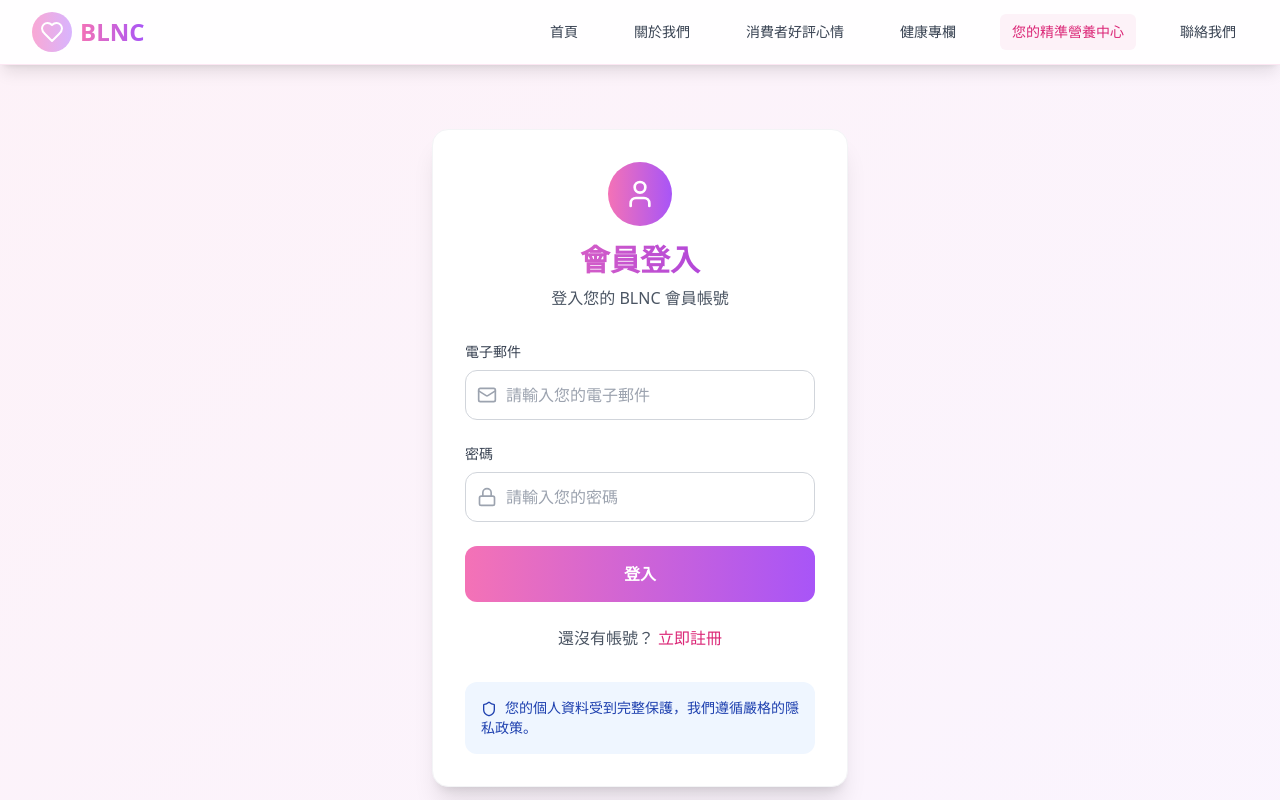
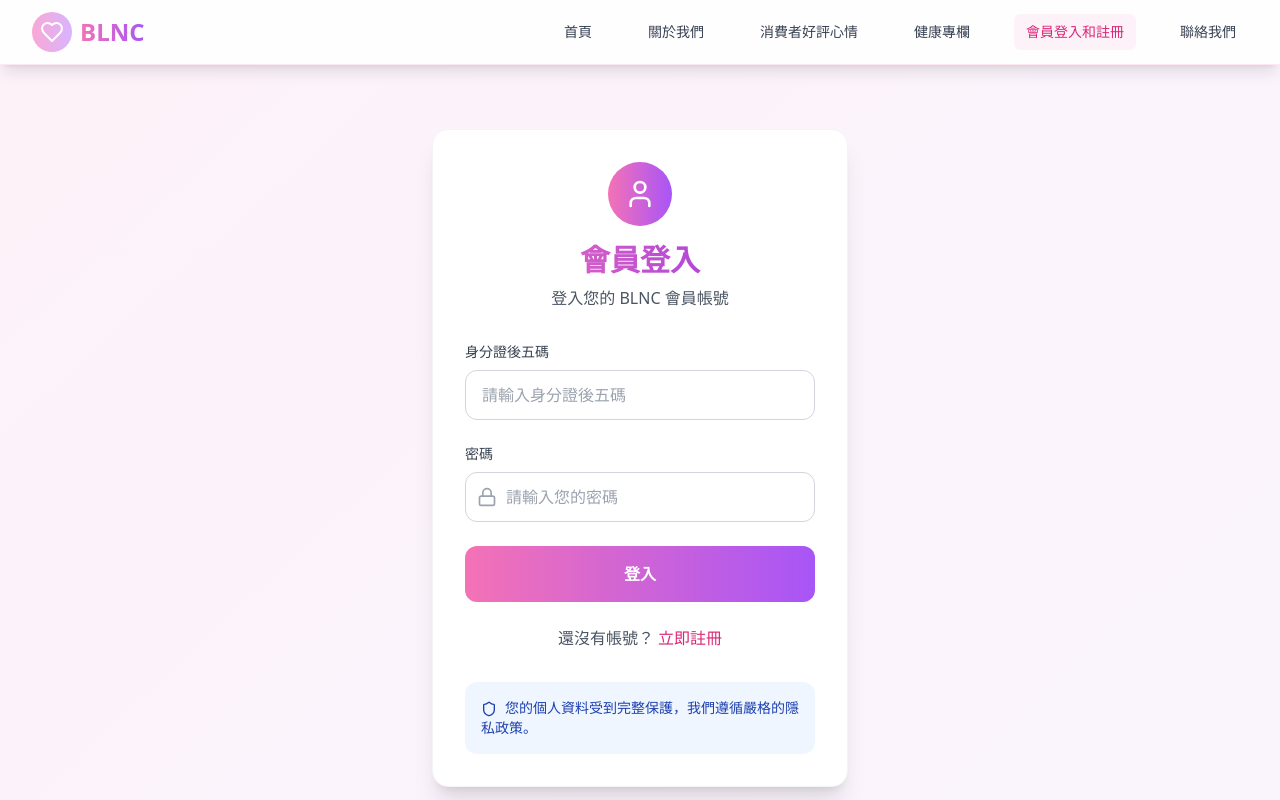
Before and after one commit to no-ttt/BLNC, a React (Vite) app: page /#/nutrition-center in a window 1280 px wide. Shown: the top 800 px of the page. Built offline with nearby package versions, Linux system fonts and the light colour scheme.

Commit message:
修改登入方式和導航欄文字

```diff
--- a/src/components/Navbar.tsx
+++ b/src/components/Navbar.tsx
@@ -12,7 +12,7 @@
     { name: '關於我們', path: '/about' },
     { name: '消費者好評心情', path: '/reviews' },
     { name: '健康專欄', path: '/health-column' },
-    { name: '您的精準營養中心', path: '/nutrition-center' },
+    { name: '會員登入和註冊', path: '/nutrition-center' },
     { name: '聯絡我們', path: '/contact' },
   ];
 
--- a/src/pages/NutritionCenter.tsx
+++ b/src/pages/NutritionCenter.tsx
@@ -6,7 +6,7 @@
   const [isLoggedIn, setIsLoggedIn] = useState(false);
   const [showRegister, setShowRegister] = useState(false);
   const [loginData, setLoginData] = useState({
-    email: '',
+    idNumber: '',
     password: ''
   });
   const [registerData, setRegisterData] = useState({
@@ -15,14 +15,15 @@
     password: '',
     confirmPassword: '',
     phone: '',
-    birthday: ''
+    birthday: '',
+    idNumber: ''
   });
   const [currentStep, setCurrentStep] = useState('login'); // login, report, order
   const [selectedPlan, setSelectedPlan] = useState('30days');
 
   const handleLogin = (e: React.FormEvent) => {
     e.preventDefault();
-    if (loginData.email && loginData.password) {
+    if (loginData.idNumber && loginData.password) {
       setIsLoggedIn(true);
       setCurrentStep('report');
     }
@@ -34,7 +35,7 @@
       alert('密碼確認不符！');
       return;
     }
-    if (registerData.name && registerData.email && registerData.password) {
+    if (registerData.name && registerData.email && registerData.password && registerData.idNumber) {
       alert('註冊成功！請登入您的帳號。');
       setShowRegister(false);
       setRegisterData({
@@ -43,7 +44,8 @@
         password: '',
         confirmPassword: '',
         phone: '',
-        birthday: ''
+        birthday: '',
+        idNumber: ''
       });
     }
   };
@@ -195,19 +197,17 @@
               <form onSubmit={handleLogin} className="space-y-6">
                 <div>
                   <label className="block text-sm font-medium text-gray-700 mb-2">
-                    電子郵件
+                    身分證後五碼
                   </label>
-                  <div className="relative">
-                    <Mail className="absolute left-3 top-1/2 transform -translate-y-1/2 h-5 w-5 text-gray-400" />
-                    <input
-                      type="email"
-                      value={loginData.email}
-                      onChange={(e) => setLoginData({...loginData, email: e.target.value})}
-                      className="w-full pl-10 pr-4 py-3 border border-gray-300 rounded-xl focus:ring-2 focus:ring-pink-500 focus:border-transparent"
-                      placeholder="請輸入您的電子郵件"
-                      required
-                    />
-                  </div>
+                  <input
+                    type="text"
+                    value={loginData.idNumber}
+                    onChange={(e) => setLoginData({...loginData, idNumber: e.target.value})}
+                    className="w-full px-4 py-3 border border-gray-300 rounded-xl focus:ring-2 focus:ring-pink-500 focus:border-transparent"
+                    placeholder="請輸入身分證後五碼"
+                    maxLength={5}
+                    required
+                  />
                 </div>
 
                 <div>
```
